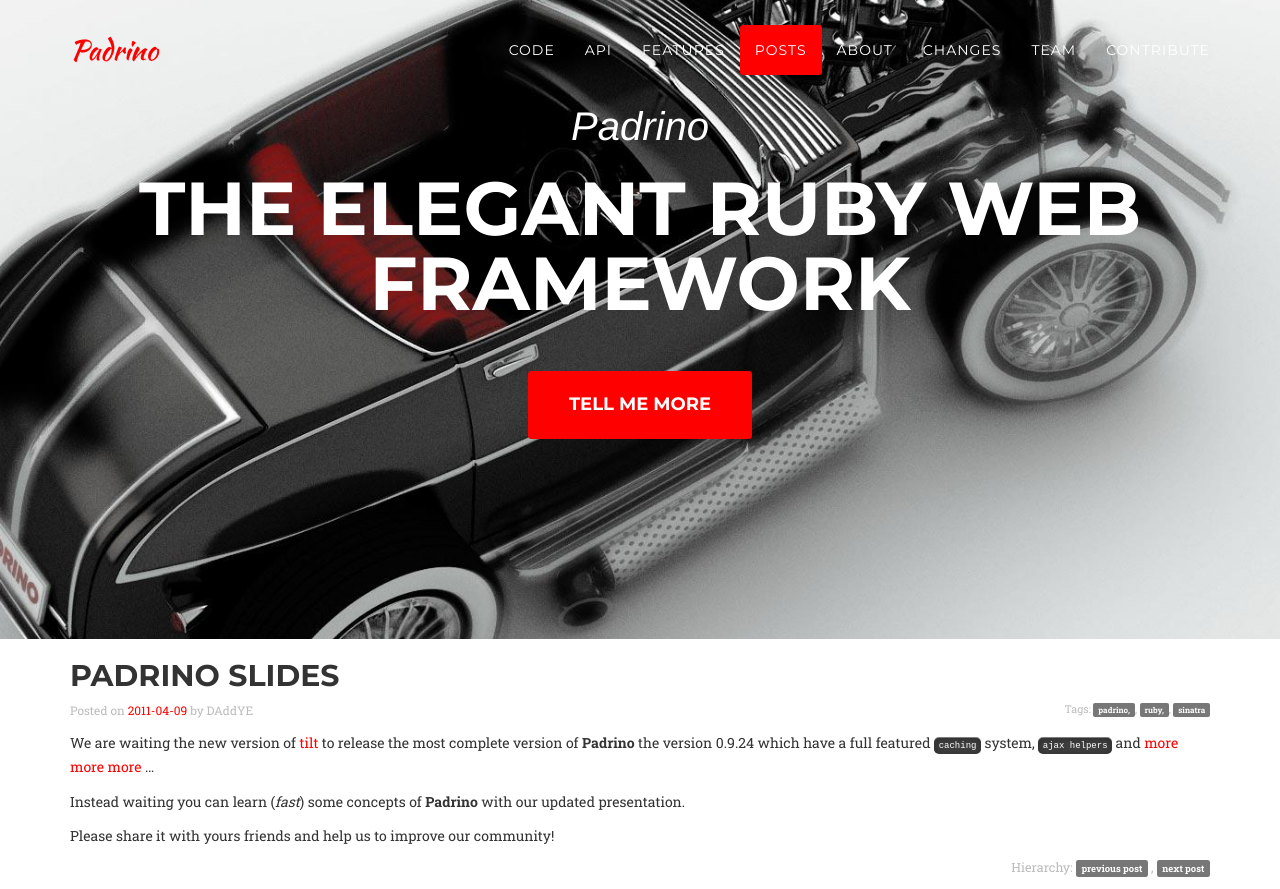
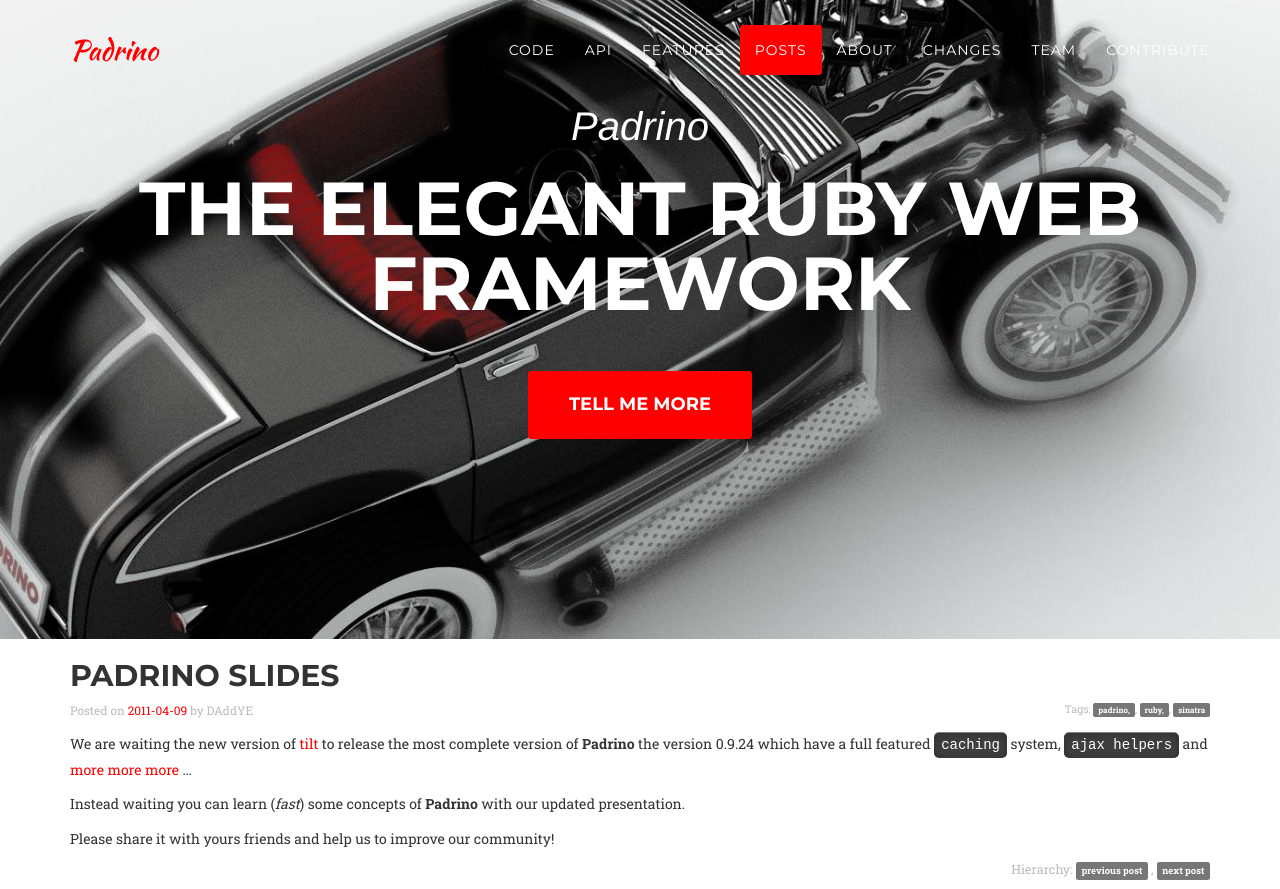
Before and after one commit to wikimatze/padrinorb-website, a Jekyll site: the page built from _posts/2011-04-09-padrino-slides.md, in a window 1280 px wide and 1400 px high, scrolled down 194 px. Shown: the top 889 px of the window. Built offline with Jekyll 4.4.1, drawn with Linux system fonts in a browser that asks for light colours; some web fonts are replaced; Markdown is read by kramdown in place of the engine named in the settings; grey boxes are pictures that could not be loaded.

Commit message:
Bigger inline code size

```diff
--- a/_includes/css/pygments.css
+++ b/_includes/css/pygments.css
@@ -50,7 +50,7 @@
 }
 
 code {
-  font-size: 0.9rem;
+  font-size: 1.4rem;
   background-color: #3F3F3F;
   color: #FDCE93;
   -moz-border-radius: 1em;
```
